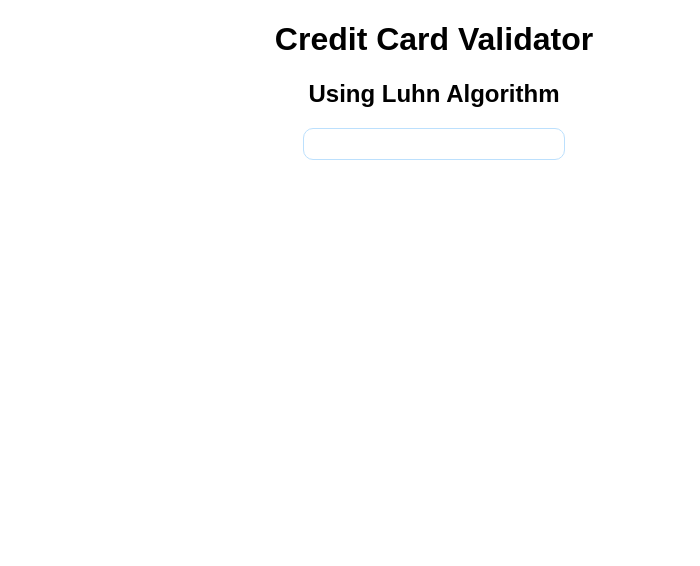
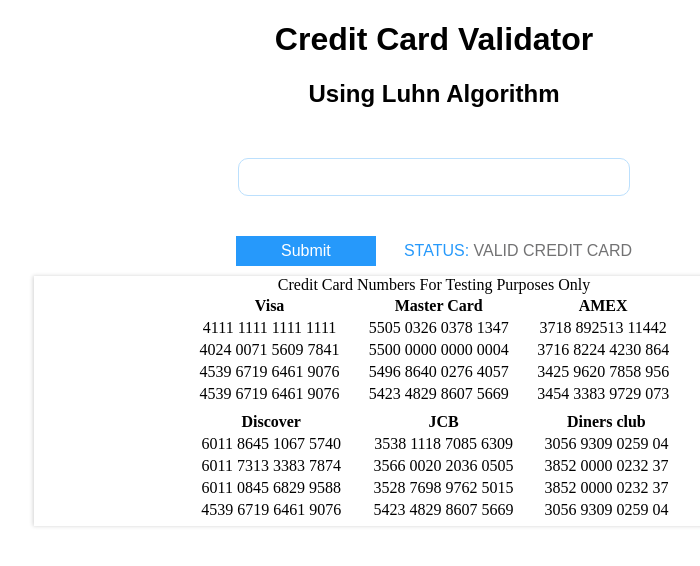
Before and after one commit to HassanShulli/cc-validate-demo, an Angular app: page / in a window 1280 px wide. Shown: the top 566 px of the page, without its empty margins (206-906 px from the left). Built offline with nearby package versions, Linux system fonts and the light colour scheme.

Commit message:
added cc table

```diff
--- a/src/app/app.component.css
+++ b/src/app/app.component.css
@@ -0,0 +1,24 @@
+.button {
+  background-color: #2699FB;
+  color: white;
+  border: none;
+  height: 30px;
+  width: 140px;
+  /*padding: 15px 32px;*/
+  text-align: center;
+  text-decoration: none;
+  display: inline-block;
+  font-size: 16px;
+  /*margin: 4px 2px;*/
+  cursor: pointer;
+}
+
+table {
+  text-align: center;
+}
+td {
+  text-align: center;
+}
+th {
+  text-align: center;
+}
--- a/src/app/app.component.html
+++ b/src/app/app.component.html
@@ -4,7 +4,124 @@
     <h2>Using Luhn Algorithm</h2>
   </div>
 
-  <div style="text-align: center;font-size: 20px;">
-    <input type="text" style="border: 1px solid #BCE0FD; border-radius: 10px;height: 30px;width: 240px;padding: 0 10px;">
+  <div style="text-align: center;padding: 30px;">
+    <input type="text"
+           style="border: 1px solid #BCE0FD; border-radius: 10px;height: 36px;width: 370px;padding: 0 10px;font-size: 18px;">
   </div>
+
+  <div style="text-align: center;padding: 10px;font-family: sans-serif;">
+    <div>
+      <button class="button">
+        Submit
+      </button>
+
+      <span style="color: #2699FB;padding-left: 28px;">STATUS: </span>
+      <span style="color: #727273;">{{currentStatus}}</span>
+
+    </div>
+  </div>
+
+  <!--<div style="text-align: center;">-->
+  <!--<div style="width: 50%;display: inline-block">-->
+  <!--<table style="width:600px;">-->
+  <!--<tr>-->
+  <!--<th>Visa</th>-->
+  <!--<th>Master Card</th>-->
+  <!--<th>AMEX</th>-->
+  <!--</tr>-->
+  <!--<tr>-->
+  <!--<td>4111111111111111</td>-->
+  <!--<td>5505032603781347</td>-->
+  <!--<td>3718 892513 11442</td>-->
+  <!--</tr>-->
+  <!--<tr>-->
+  <!--<td>4024007156097841</td>-->
+  <!--<td>5500000000000004</td>-->
+  <!--<td>371682244230864</td>-->
+  <!--</tr>-->
+  <!--<tr>-->
+  <!--<td>4539671964619076</td>-->
+  <!--<td>5496864002764057</td>-->
+  <!--<td>342596207858956</td>-->
+  <!--</tr>-->
+  <!--<tr>-->
+  <!--<td>4539671964619076</td>-->
+  <!--<td>5423482986075669</td>-->
+  <!--<td>345433839729073</td>-->
+  <!--</tr>-->
+  <!--</table>-->
+  <!--</div>-->
+  <!--</div>-->
+
+  <div style="text-align: center;">
+    <div style="width: 800px;box-shadow: -1px 0 4px lightgrey;display: inline-block;">
+    <div>Credit Card Numbers For Testing Purposes Only</div>
+
+    <div style="width: 500px;display: inline-block;">
+      <table style="width:100%;">
+        <tr>
+          <th>Visa</th>
+          <th>Master Card</th>
+          <th>AMEX</th>
+        </tr>
+        <tr>
+          <td>4111 1111 1111 1111</td>
+          <td>5505 0326 0378 1347</td>
+          <td>3718 892513 11442</td>
+        </tr>
+        <tr>
+          <td>4024 0071 5609 7841</td>
+          <td>5500 0000 0000 0004</td>
+          <td>3716 8224 4230 864</td>
+        </tr>
+        <tr>
+          <td>4539 6719 6461 9076</td>
+          <td>5496 8640 0276 4057</td>
+          <td>3425 9620 7858 956</td>
+        </tr>
+        <tr>
+          <td>4539 6719 6461 9076</td>
+          <td>5423 4829 8607 5669</td>
+          <td>3454 3383 9729 073</td>
+        </tr>
+      </table>
+    </div>
+
+
+      <div style="width: 500px;display: inline-block;">
+      <div style="width:100%;display: inline-block;">
+        <table style="width:100%;">
+          <tr>
+            <th>Discover</th>
+            <th>JCB</th>
+            <th>Diners club</th>
+          </tr>
+          <tr>
+            <td>6011 8645 1067 5740</td>
+            <td>3538 1118 7085 6309</td>
+            <td>3056 9309 0259 04</td>
+          </tr>
+          <tr>
+            <td>6011 7313 3383 7874</td>
+            <td>3566 0020 2036 0505</td>
+            <td>3852 0000 0232 37</td>
+          </tr>
+          <tr>
+            <td>6011 0845 6829 9588</td>
+            <td>3528 7698 9762 5015</td>
+            <td>3852 0000 0232 37</td>
+          </tr>
+          <tr>
+            <td>4539 6719 6461 9076</td>
+            <td>5423 4829 8607 5669</td>
+            <td>3056 9309 0259 04</td>
+          </tr>
+        </table>
+      </div>
+    </div>
+
+    </div>
+  </div>
+
+
 </div>
--- a/src/app/app.component.ts
+++ b/src/app/app.component.ts
@@ -1,10 +1,15 @@
-import { Component } from '@angular/core';
+import { Component, OnInit } from '@angular/core';
 
 @Component({
   selector: 'app-root',
   templateUrl: './app.component.html',
   styleUrls: ['./app.component.css']
 })
-export class AppComponent {
-  title = 'demo';
+export class AppComponent implements  OnInit {
+  currentStatus: any;
+
+  ngOnInit() {
+    this.currentStatus = 'VALID CREDIT CARD';
+  }
+
 }
```
